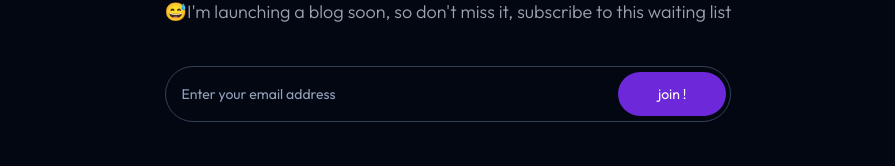
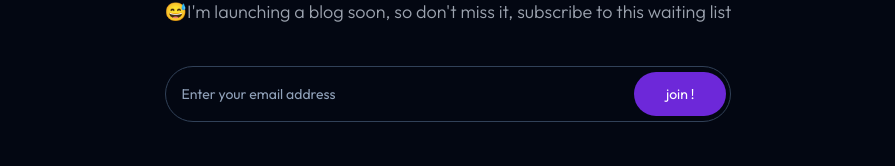
Before and after one commit to LrnzGit2004/lrnzdev-portfolio, a Next.js app: page / in a window 1280 px wide. Shown: the part 2850-3016 px from the top of the page, without its empty margins (192-1087 px from the left). Built offline with nearby package versions, Linux system fonts and the light colour scheme.

Commit message:
Update Contact.jsx

```diff
--- a/src/components/Contact.jsx
+++ b/src/components/Contact.jsx
@@ -81,7 +81,7 @@ const Contact = () => {
             type="text"
             disabled
           />
-          <button className="bg-[#6D28D9] text-white rounded-full h-11 mr-1 px-10 flex items-center justify-center hover:bg-[#6D28D9] active:scale-95 transition">
+          <button className="bg-[#6D28D9] text-white rounded-full h-11 mr-1 px-8 flex items-center justify-center hover:bg-[#6D28D9] active:scale-95 transition">
             join !
           </button>
         </div>
```
